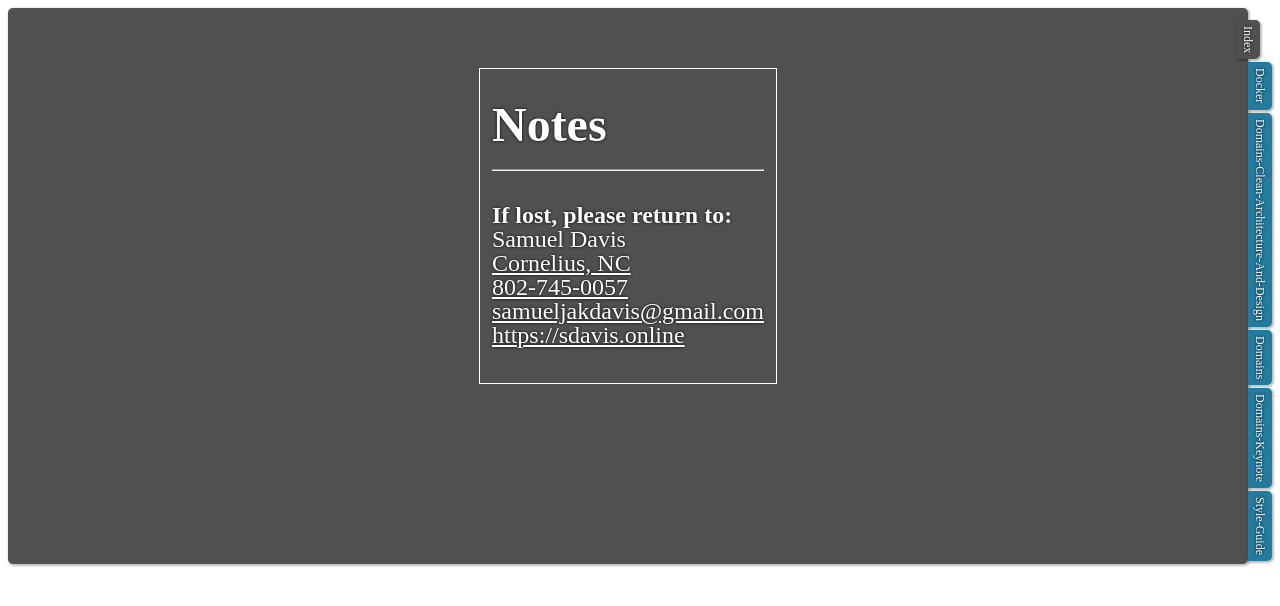
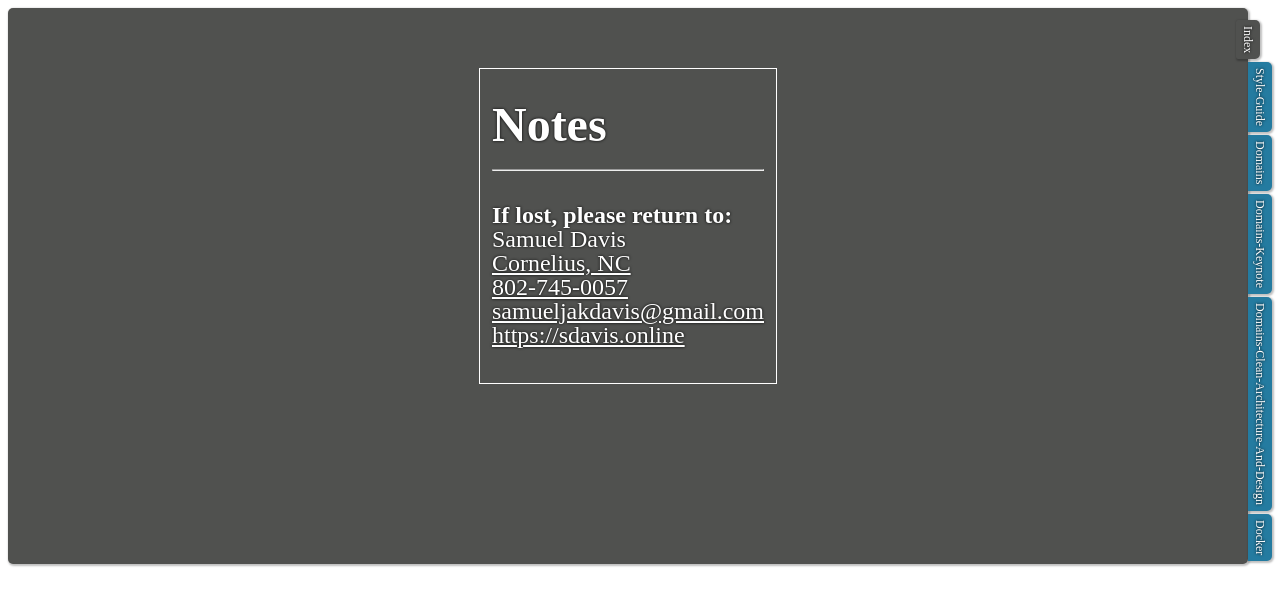
Before and after one commit to SamuelDavis/notes, a Nuxt app: page / in a window 1280 px wide. Shown: the top 606 px of the page. Built offline with nearby package versions, Linux system fonts and the light colour scheme.

Commit message:
group related tabs

```diff
--- a/components/NotesNav.vue
+++ b/components/NotesNav.vue
@@ -15,9 +15,11 @@
       routes: {
         type: Array,
         default () {
-          return this.$router.options.routes.reduce((acc, route) => {
-            return route.name === 'index' ? [route, ...acc] : [...acc, route]
-          }, [])
+          return this.$router.options.routes
+            .reduce((acc, route) => {
+              return route.name === 'index' ? [route, ...acc] : [...acc, route]
+            }, [])
+            .sort((a, b) => a.path.indexOf(b.path))
         }
       }
     }
```
